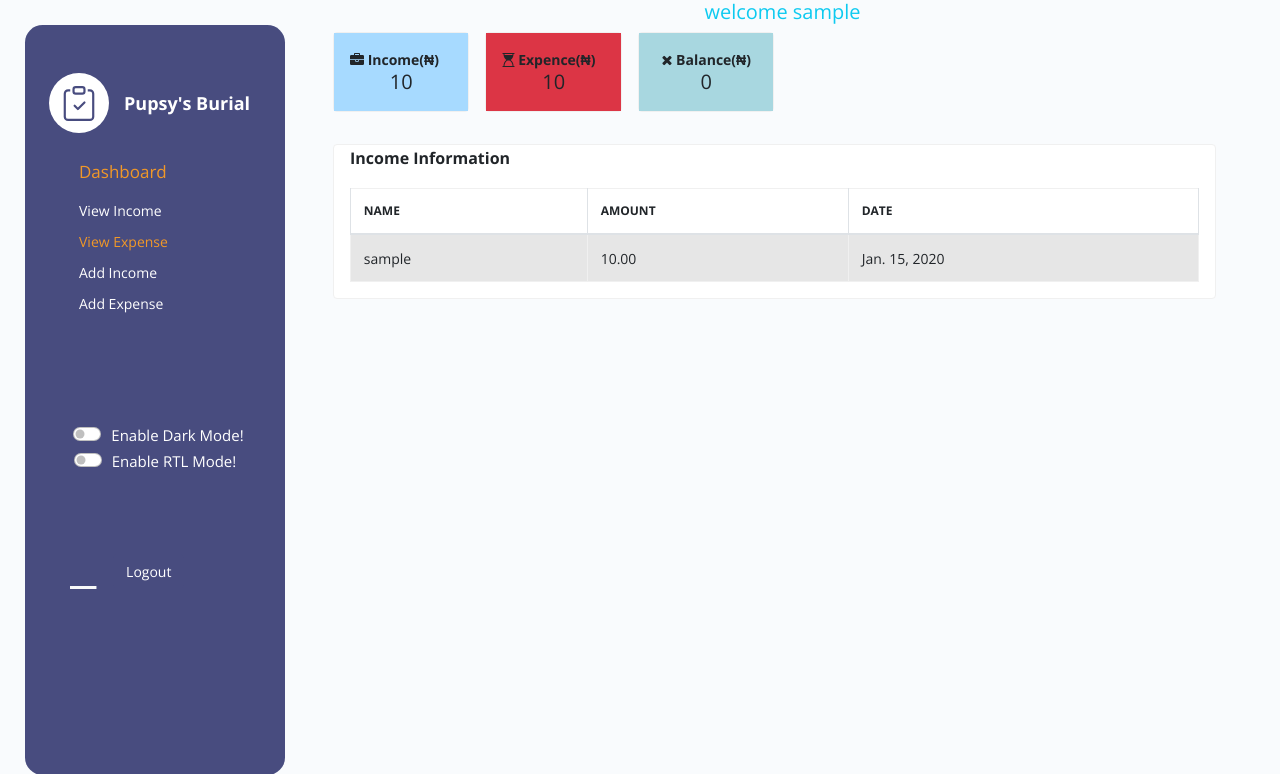
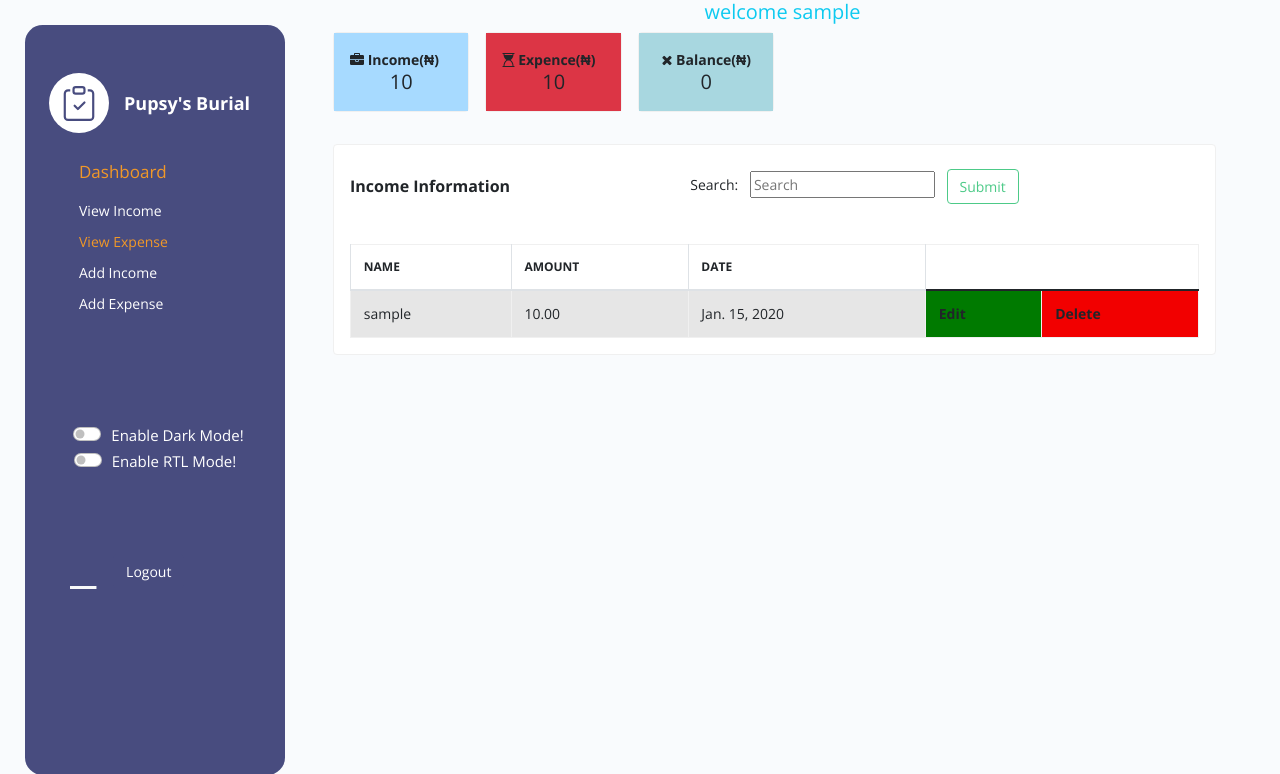
Before and after one commit to Boyombo1/dadsBurial, a Django app: page /finance/allincome/ in a window 1280 px wide. Shown: the top 774 px of the page. Run offline with Django 3.2, Linux system fonts and the light colour scheme; a user stored in the database is signed in; tables that the repository leaves empty hold one stand-in row (values such as "Sample post"); some libraries are stand-ins or nearby versions; some web fonts are replaced.

Commit message:
search input and permission added

```diff
--- a/finance/urls.py
+++ b/finance/urls.py
@@ -5,5 +5,7 @@ urlpatterns = [
     path('addincome/', views.income_add, name='addincome'),
     path('addexpense/', views.expence_add, name='addexpense'),
     path('allexpense/', views.allexpence, name='allexpense'),
-    path('allincome/', views.allincome, name='allincome')
+    path('allincome/', views.allincome, name='allincome'),
+    path('edit-income/<int:id>/', views.edit_income, name='edit-income'),
+    path('delete-income/<int:id>/', views.delete_income, name='delete-income')
 ]
--- a/finance/views.py
+++ b/finance/views.py
@@ -6,13 +6,14 @@ from .models import Income, Expence
 from.forms import addIncomeForm, addExpenceForm
 from .utils import incomeLeft
 from django.db.models import Sum
+from django.contrib.auth.models import User
 #from djmoney.money import Money
 from decimal import Decimal
 
 # Create your views here.
 
 def home(request):
-    return render(request, "home.html")
+    return render(request, "login.html")
 
 
 @login_required(login_url='login')
@@ -29,6 +30,25 @@ def income_add(request):
     return render(request, 'finance/income_add.html', {'form':form})
 
 @login_required(login_url='login')
+def edit_income(request, id):
+    income = get_object_or_404(Income, id=id)
+    #income = Income.objects.get(id=id)
+    if request.method == "POST":
+        form = addIncomeForm(request.POST, instance=income)
+        if form.is_valid():
+            form.save()
+            #Income.get_total_amount
+        return redirect('allincome')
+    else:
+        form = addIncomeForm()
+    return render(request, 'finance/income_add.html', {'form':form, "income":income})
+
+def delete_income(request, id):
+    income = get_object_or_404(Income, pk=id)
+    income.delete()
+    return redirect('allincome')
+
+@login_required(login_url='login')
 @permission_required("finance.can_add_expense", raise_exception=True)
 def expence_add(request):
     if request.method == "POST":
@@ -42,16 +62,22 @@ def expence_add(request):
         form = addExpenceForm()
     return render(request, 'finance/expence_add.html', {'form':form})
 
+@login_required(login_url='login')
+def allincome(request):
+    search_query = ""
 
-def allincome(request):
-    income = Income.objects.all()
+    if request.GET.get("search_query"):
+        search_query = request.GET.get("search_query")
+
+    income_s = Income.objects.filter(owner__username__icontains=search_query)
+    #income = Income.objects.all()
     income_sum = Income.objects.aggregate(total=Sum('amount')).get('total', Decimal('0.00'))
     expense = Expence.objects.aggregate(total=Sum('amount')).get('total', Decimal('0.00'))
     balance = incomeLeft()
-    context = {"income":income, "income_sum":income_sum, "balance":balance, "expense":expense}
+    context = {"income_s": income_s, "income_sum":income_sum, "balance":balance, "expense":expense}
     return render(request, 'finance/income.html', context)
 
-
+@login_required(login_url='login')
 def allexpence(request):
     expense = Expence.objects.all()
     income = Income.objects.aggregate(total=Sum('amount')).get('total', Decimal('0.00'))
@@ -73,18 +99,21 @@ def loginuser(request):
         try:
             user = User.objects.get(username=username)
 
-        except:
+        except User.DoesNotExist:
             messages.error(request, "username does not exist")
+            return redirect('login')
 
         user = authenticate(request, username=username, password = password)
 
         if user is not None:
             login(request, user)
-            return redirect('home')
+            return redirect('allexpense')
         else:
             messages.error(request, "username or password is incorrect")
+            return redirect('login')
+
     return render(request, 'login.html')
 
 def logoutuser(request):
     logout(request)
-    return redirect('home')
+    return redirect('login')
--- a/templates/finance/income.html
+++ b/templates/finance/income.html
@@ -161,7 +161,13 @@ body {
                                 <div class="info-header">
                                     <h6 class="mb-0 fw-bold ">Income Information</h6>
                                 </div>
-
+                                <div class="d-flex justify-content-between align-items-center" style="margin: 20px; overflow: hidden;">
+                                    <form>
+                                      <label class="me-2" for="search">Search:</label>
+                                      <input class="me-2" type="search" value="{{ search_query }}" placeholder="Search" aria-label="Search" name="search_query">
+                                      <input class="btn btn-outline-success" type="submit" value="Submit">
+                                    </form>
+                                  </div>
                                 <div class='float-right'>
                                     {% comment %}<span><a href="{% url 'task_list' %}" class="btn-info ">Task page</a></span>
                                     {% if perms.project.can_add_project %}
@@ -197,7 +203,7 @@ body {
 
 
 
-                                        {% for income in income %}
+                                        {% for income in income_s %}
 
                                         <tr id="exams" >
                                             {% comment %}<td><a href="{% url 'project_detail' project.id %}">{{project.client}}</a></td>
@@ -209,7 +215,10 @@ body {
                                             <td>{{income.owner}}</td>
                                             <td>{{income.amount}}</td>
                                             <td>{{income.date}}</td>
-
+                                            {% if perms.finance.can_add_income %}
+                                            <td style="background:green"><a href="{% url 'edit-income' income.id %}"><b>Edit</b></a></td>
+                                            <td style="background:red"><a href="{% url 'delete-income' income.id %}"><b>Delete</b></a></td>
+                                            {% endif %}
                                             {% comment %}<td><a href="{% url 'edit-exam' exam.id %}" class= 'btn btn-success'>Edit</a></td>
                                              {% for data in company_data %}
                                                 {% if data.training.id == training.id %}
```
